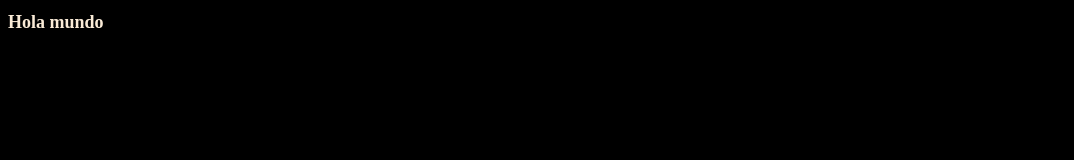
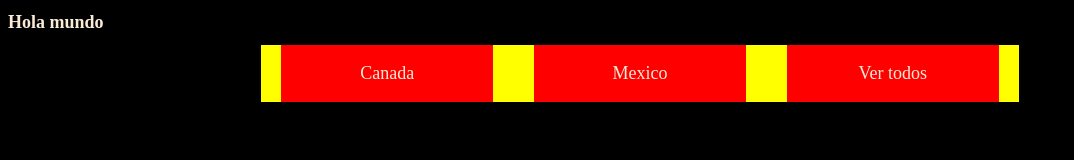
Before and after one commit to roge530/BeduProyect, a plain HTML site: page html/main.html in a window 1280 px wide. Shown: the whole page, without its empty margins (0-1074 px from the left). Drawn offline with Linux system fonts and the light colour scheme; no server answers.

Commit message:
Creacion de prototipo para imprimir filtro de area

```diff
--- a/css/main.css
+++ b/css/main.css
@@ -1,8 +1,38 @@
 body {
     background-color: black;
 }
-h1 {
+h1, p {
     font-family: 'Times New Roman', Times, serif;
     font-size: large;
     color:antiquewhite;
 }
+
+#areas {
+    display: flex;
+    flex-flow: row wrap;
+    flex-direction: row;
+    justify-content:space-around;
+    width: 60%;
+    margin: auto;
+    background-color: yellow;
+    flex: 3;
+}
+
+#areas div {
+    width: 28%;
+    background-color: red;
+}
+
+#areas div p {
+    text-align: center;
+}
+
+#areas div:hover {
+    background-color: blue;
+}
+
+@media screen and (min-width: 2560px) {
+    #areas {
+        width: 50%;
+    }
+}
--- a/html/main.html
+++ b/html/main.html
@@ -10,6 +10,23 @@
 </head>
 <body>
     <h1>Hola mundo</h1>
+    <div id="areas">
+        <div id="canada" onclick="fnSaludar()">
+            <p>Canada</p>
+        </div>
+        <div id="mexico" onclick="fnSaludar()">
+            <p>Mexico</p>
+        </div>
+        <!--<div id="Arab">
+            <p>Arab</p>
+        </div>
+        <div id="usa" onclick="fnSaludar()">
+            <p>USA</p>
+        </div>-->
+        <div id="allAreas" onclick="fnPrintAllAreas()">
+            <p>Ver todos</p>
+        </div>
+    </div>
     <script type="text/javascript" src="/js/main.js"></script>
 </body>
 </html>
--- a/js/main.js
+++ b/js/main.js
@@ -1 +1,35 @@
-console.log('hola')
+var areas = []
+function fnSaludar() {
+    console.log('hola')
+}
+
+function getDataFromApi(urlApi) {
+    return fetch(urlApi)
+    .then(response => {
+        return response.json();
+    })
+}
+
+function fnAllAreas() {
+    getDataFromApi('https://www.themealdb.com/api/json/v1/1/list.php?a=list')
+        .then(data => {
+            areas = data['meals'].map(datum => {
+                return datum['strArea']
+            })
+            console.log(areas.length)
+        })
+}
+fnAllAreas()
+function fnPrintAllAreas() {
+    let fragment = new DocumentFragment()
+    areas = areas.filter(area => area != 'Canadian' || area != 'Mexican')
+    areas.forEach(area => {
+        let div = document.createElement('div')
+        div.setAttribute("id", area)
+        div.setAttribute("onclick", fnSaludar())
+        div.innerHTML = '<p>'+area+'</p>'
+        fragment.appendChild(div)
+    })
+    let divArea = document.querySelector('#areas')
+    divArea.appendChild(fragment)
+}
```
